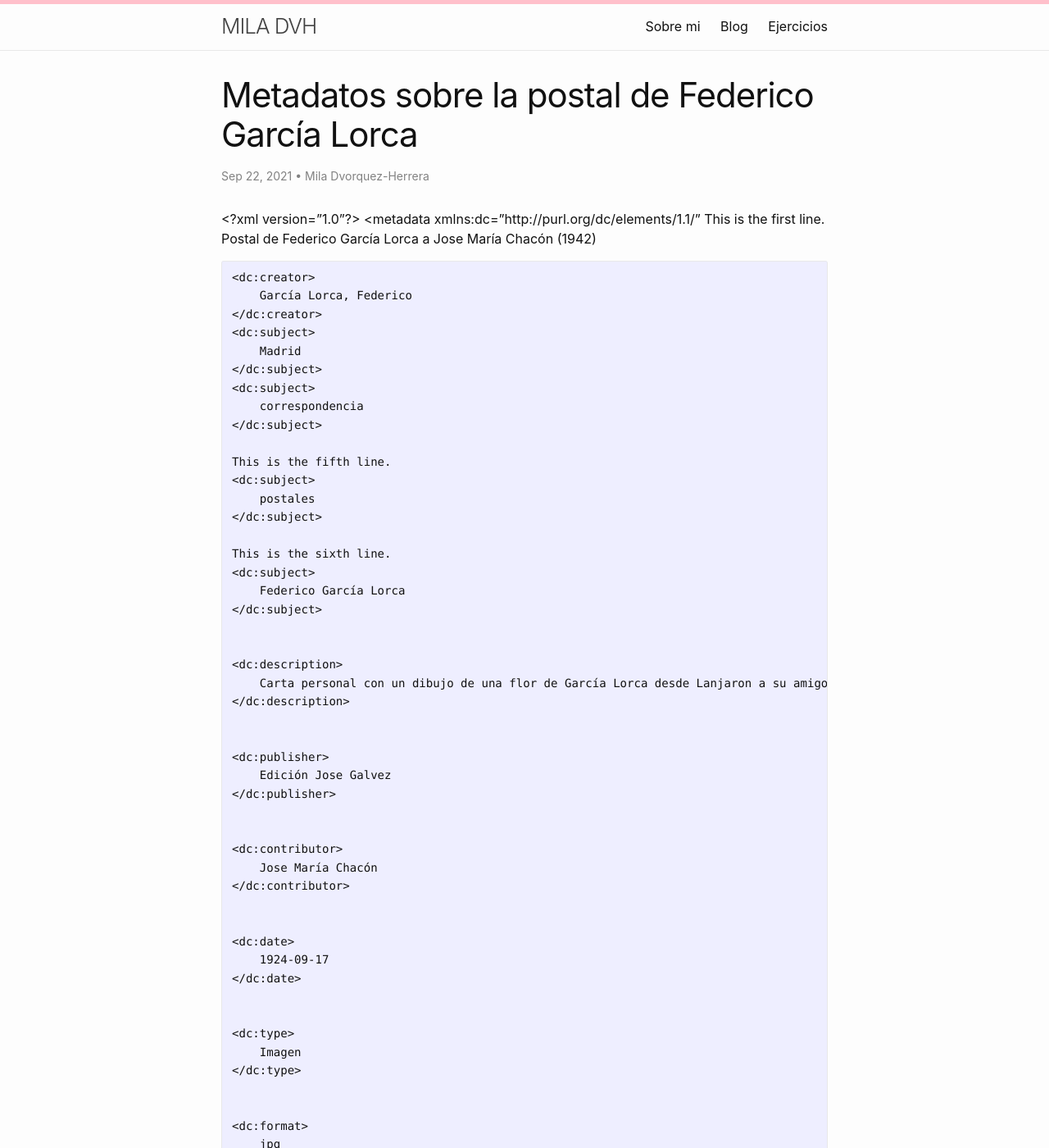
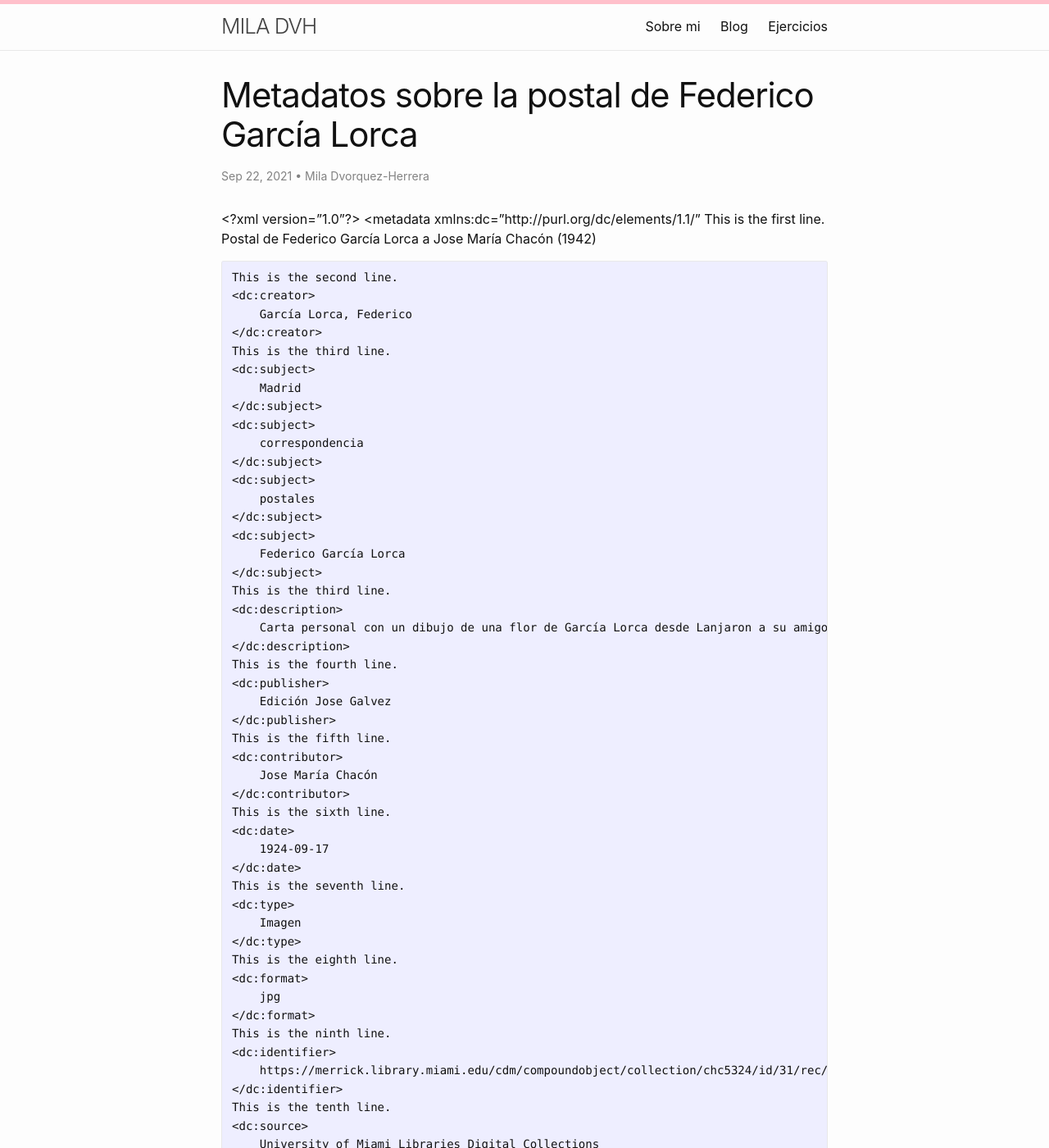
Before and after one commit to miladvh/miladvh.github.io, a Jekyll site: the page built from _posts/2021-09-22-metadatos.md, in a window 1280 px wide and 1400 px high. Shown: the whole window at 82% size. Built offline with Jekyll 4.4.1, drawn with Linux system fonts in a browser that asks for light colours; some of the changed text lies outside the part shown.

Commit message:
Update 2021-09-22-metadatos.md

```diff
--- a/_posts/2021-09-22-metadatos.md
+++ b/_posts/2021-09-22-metadatos.md
@@ -12,63 +12,52 @@ author: Mila Dvorquez-Herrera
         Postal de Federico García Lorca a Jose María Chacón (1942)
     </dc:title>
 
-
+    This is the second line.
     <dc:creator>
         García Lorca, Federico
     </dc:creator>
+    This is the third line.
     <dc:subject>
         Madrid
     </dc:subject>
     <dc:subject>
         correspondencia
     </dc:subject>
-
-    This is the fifth line.
     <dc:subject>
         postales
     </dc:subject>
-
-    This is the sixth line.
     <dc:subject>
         Federico García Lorca
     </dc:subject>
-
-
+    This is the third line.
     <dc:description>
         Carta personal con un dibujo de una flor de García Lorca desde Lanjaron a su amigo, Jose María Chacón en Madrid
     </dc:description>
-
-
+    This is the fourth line.
     <dc:publisher>
         Edición Jose Galvez
     </dc:publisher>
-
-
+    This is the fifth line.
     <dc:contributor>
         Jose María Chacón
     </dc:contributor>
-
-
+    This is the sixth line.
     <dc:date>
         1924-09-17
     </dc:date>
-
-
+    This is the seventh line.
     <dc:type>
         Imagen
     </dc:type>
-
-
+    This is the eighth line.
     <dc:format>
         jpg
     </dc:format>
-
-
+    This is the ninth line.
     <dc:identifier>
         https://merrick.library.miami.edu/cdm/compoundobject/collection/chc5324/id/31/rec/19
     </dc:identifier>
-
-
+    This is the tenth line.
     <dc:source>
         University of Miami Libraries Digital Collections
     </dc:source>
```
